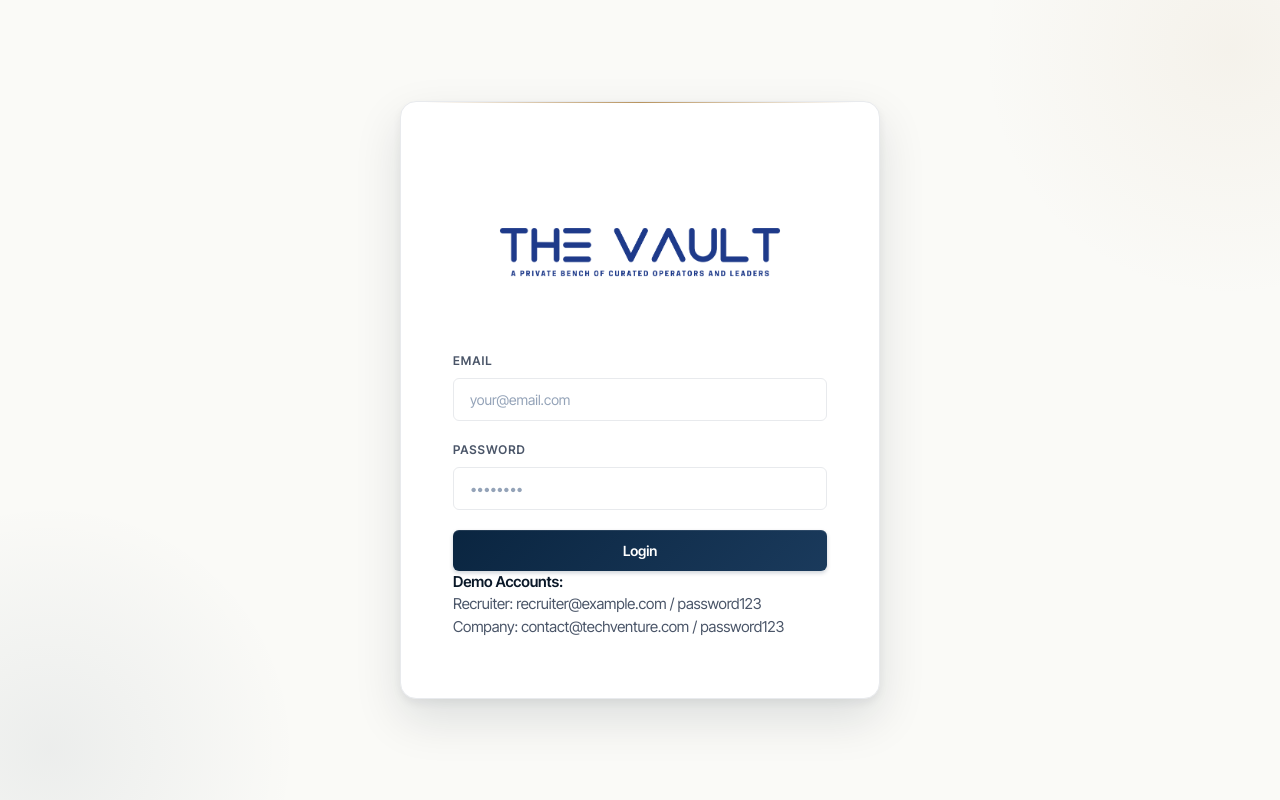
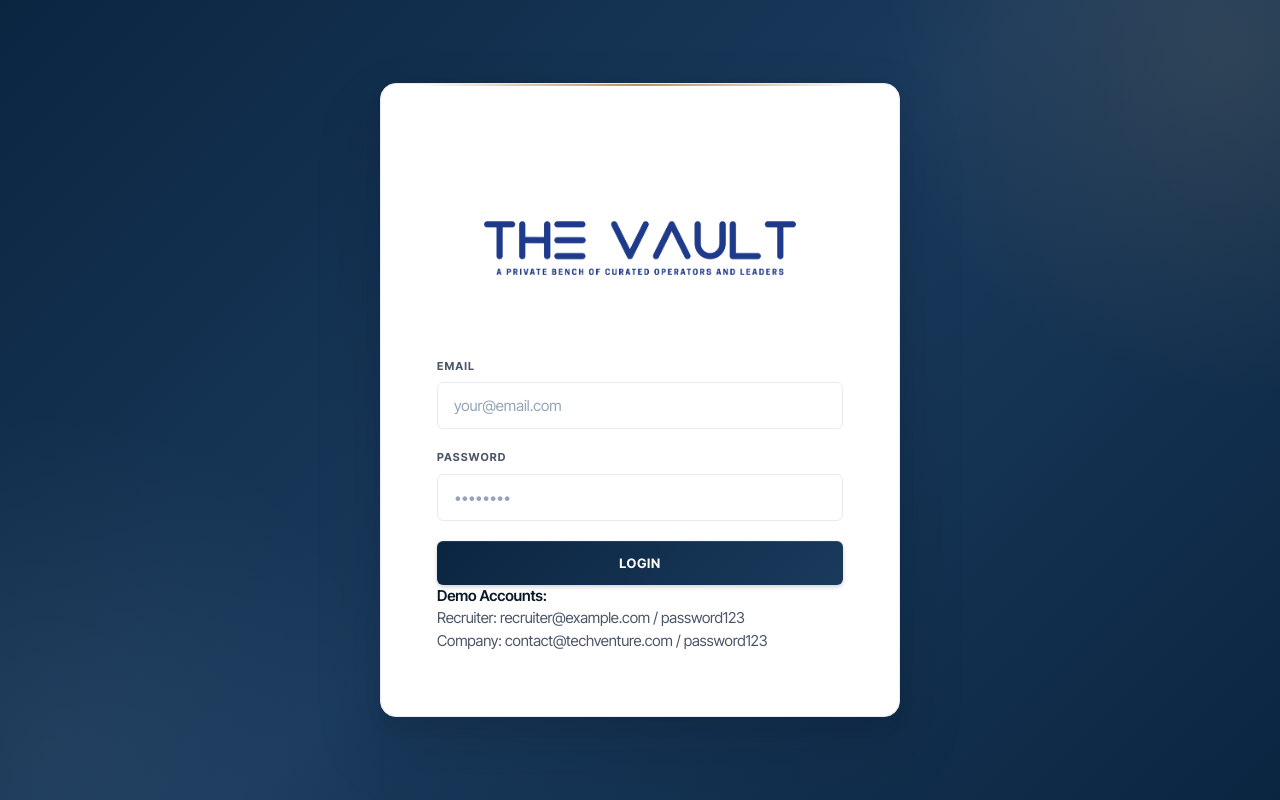
Before and after one commit to nathaliespree-source/vc-platform-frontend, a React (Create React App) app: page /login in a window 1280 px wide. Built offline with nearby package versions, Linux system fonts and the light colour scheme.

Commit message:
Premium design: navy gradient login background, larger logo, no serifs

```diff
--- a/src/App.css
+++ b/src/App.css
@@ -1,7 +1,7 @@
-@import url('https://fonts.googleapis.com/css2?family=Instrument+Serif:ital@0;1&family=Inter+Tight:wght@400;500;600;700;800&display=swap');
+@import url('https://fonts.googleapis.com/css2?family=Inter+Tight:wght@400;500;600;700;800;900&display=swap');
 
 :root {
-  --color-bg: #FAFAF7;
+  --color-bg: #F8F8F5;
   --color-surface: #FFFFFF;
   --color-surface-alt: #F4F4F0;
   --color-text: #0A1828;
@@ -21,10 +21,10 @@
   --shadow-sm: 0 2px 8px rgba(10,24,40,0.06), 0 1px 2px rgba(10,24,40,0.04);
   --shadow-md: 0 8px 24px rgba(10,24,40,0.08), 0 2px 4px rgba(10,24,40,0.04);
   --shadow-lg: 0 20px 48px rgba(10,24,40,0.12), 0 4px 8px rgba(10,24,40,0.06);
+  --shadow-xl: 0 32px 64px rgba(10,24,40,0.18), 0 8px 16px rgba(10,24,40,0.08);
   --radius-sm: 6px;
   --radius-md: 10px;
   --radius-lg: 16px;
-  --gradient-subtle: linear-gradient(180deg, #FFFFFF 0%, #FAFAF7 100%);
   --gradient-accent: linear-gradient(135deg, #0A2540 0%, #1A3A5C 100%);
 }
 
@@ -37,55 +37,140 @@ body {
   font-size: 15px;
   line-height: 1.5;
   -webkit-font-smoothing: antialiased;
-  letter-spacing: -0.01em;
-  background-image:
-    radial-gradient(at 20% 0%, rgba(184,148,95,0.04) 0px, transparent 50%),
-    radial-gradient(at 80% 100%, rgba(10,37,64,0.04) 0px, transparent 50%);
-  background-attachment: fixed;
+  letter-spacing: -0.011em;
 }
 
-h1 { font-family: 'Instrument Serif', serif; font-size: 42px; font-weight: 400; letter-spacing: -0.02em; line-height: 1.05; color: var(--color-text); }
-h2 { font-family: 'Instrument Serif', serif; font-size: 28px; font-weight: 400; letter-spacing: -0.01em; line-height: 1.15; color: var(--color-text); }
-h3 { font-size: 16px; font-weight: 600; letter-spacing: -0.01em; color: var(--color-text); }
+h1 { font-family: 'Inter Tight', sans-serif; font-size: 36px; font-weight: 800; letter-spacing: -0.035em; line-height: 1.1; color: var(--color-text); }
+h2 { font-family: 'Inter Tight', sans-serif; font-size: 22px; font-weight: 700; letter-spacing: -0.025em; line-height: 1.2; color: var(--color-text); }
+h3 { font-family: 'Inter Tight', sans-serif; font-size: 16px; font-weight: 700; letter-spacing: -0.015em; color: var(--color-text); }
 
-.login-container { min-height: 100vh; display: flex; align-items: center; justify-content: center; padding: 24px; background: var(--color-bg); position: relative; overflow: hidden; }
-.login-container::before { content: ''; position: absolute; top: -200px; right: -200px; width: 500px; height: 500px; background: radial-gradient(circle, rgba(184,148,95,0.08) 0%, transparent 70%); pointer-events: none; }
-.login-container::after { content: ''; position: absolute; bottom: -200px; left: -200px; width: 500px; height: 500px; background: radial-gradient(circle, rgba(10,37,64,0.06) 0%, transparent 70%); pointer-events: none; }
-.login-box { background: var(--color-surface); border: 1px solid var(--color-border); border-radius: var(--radius-lg); padding: 60px 52px; width: 100%; max-width: 480px; box-shadow: var(--shadow-lg); position: relative; }
-.login-box::before { content: ''; position: absolute; top: 0; left: 24px; right: 24px; height: 1px; background: linear-gradient(90deg, transparent 0%, var(--color-gold) 50%, transparent 100%); }
+/* Login Page - Premium Split Layout */
+.login-container {
+  min-height: 100vh;
+  display: flex;
+  align-items: center;
+  justify-content: center;
+  padding: 24px;
+  background: linear-gradient(135deg, #0A2540 0%, #1A3A5C 50%, #0A2540 100%);
+  position: relative;
+  overflow: hidden;
+}
+.login-container::before {
+  content: '';
+  position: absolute;
+  top: -300px;
+  right: -300px;
+  width: 700px;
+  height: 700px;
+  background: radial-gradient(circle, rgba(184,148,95,0.15) 0%, transparent 70%);
+  pointer-events: none;
+}
+.login-container::after {
+  content: '';
+  position: absolute;
+  bottom: -300px;
+  left: -300px;
+  width: 700px;
+  height: 700px;
+  background: radial-gradient(circle, rgba(255,255,255,0.05) 0%, transparent 70%);
+  pointer-events: none;
+}
+.login-box {
+  background: var(--color-surface);
+  border: 1px solid var(--color-border);
+  border-radius: var(--radius-lg);
+  padding: 64px 56px;
+  width: 100%;
+  max-width: 520px;
+  box-shadow: var(--shadow-xl);
+  position: relative;
+  z-index: 1;
+}
+.login-box::before {
+  content: '';
+  position: absolute;
+  top: 0;
+  left: 32px;
+  right: 32px;
+  height: 2px;
+  background: linear-gradient(90deg, transparent 0%, var(--color-gold) 50%, transparent 100%);
+}
 .login-box h1 { display: none; }
-.login-box img { display: block; margin: 0 auto 44px; max-height: 180px; width: auto; }
+.login-box img {
+  display: block;
+  margin: 0 auto 48px;
+  max-height: 240px;
+  width: auto;
+}
 .login-box form { display: flex; flex-direction: column; gap: 20px; }
 
 .form-group { display: flex; flex-direction: column; gap: 8px; }
-.form-group label { font-size: 12px; font-weight: 600; color: var(--color-text-secondary); text-transform: uppercase; letter-spacing: 0.08em; }
+.form-group label { font-size: 11px; font-weight: 700; color: var(--color-text-secondary); text-transform: uppercase; letter-spacing: 0.1em; }
 
-input, textarea, select { width: 100%; padding: 12px 16px; border: 1px solid var(--color-border); border-radius: var(--radius-sm); font-family: inherit; font-size: 14px; background: var(--color-surface); color: var(--color-text); transition: all 0.2s ease; }
+input, textarea, select {
+  width: 100%;
+  padding: 13px 16px;
+  border: 1px solid var(--color-border);
+  border-radius: var(--radius-sm);
+  font-family: inherit;
+  font-size: 15px;
+  background: var(--color-surface);
+  color: var(--color-text);
+  transition: all 0.2s ease;
+  font-weight: 500;
+}
 input:hover, textarea:hover, select:hover { border-color: var(--color-border-strong); }
 input:focus, textarea:focus, select:focus { outline: none; border-color: var(--color-accent); box-shadow: 0 0 0 4px rgba(10,37,64,0.08); }
-input::placeholder { color: var(--color-text-tertiary); }
+input::placeholder { color: var(--color-text-tertiary); font-weight: 400; }
 textarea { resize: vertical; min-height: 100px; font-family: inherit; }
 
-.btn-primary { background: var(--gradient-accent); color: white; border: none; padding: 12px 24px; border-radius: var(--radius-sm); font-family: inherit; font-size: 14px; font-weight: 600; cursor: pointer; transition: all 0.2s ease; letter-spacing: -0.01em; box-shadow: 0 2px 4px rgba(10,37,64,0.2), inset 0 1px 0 rgba(255,255,255,0.1); position: relative; }
-.btn-primary:hover { transform: translateY(-1px); box-shadow: 0 6px 16px rgba(10,37,64,0.25), inset 0 1px 0 rgba(255,255,255,0.15); }
-.btn-primary:active { transform: translateY(0); }
+.btn-primary {
+  background: var(--gradient-accent);
+  color: white;
+  border: none;
+  padding: 14px 28px;
+  border-radius: var(--radius-sm);
+  font-family: inherit;
+  font-size: 14px;
+  font-weight: 700;
+  cursor: pointer;
+  transition: all 0.2s ease;
+  letter-spacing: -0.01em;
+  box-shadow: 0 2px 4px rgba(10,37,64,0.2), inset 0 1px 0 rgba(255,255,255,0.1);
+  text-transform: uppercase;
+  letter-spacing: 0.05em;
+  font-size: 13px;
+}
+.btn-primary:hover { transform: translateY(-1px); box-shadow: 0 8px 20px rgba(10,37,64,0.3), inset 0 1px 0 rgba(255,255,255,0.15); }
 .btn-primary:disabled { opacity: 0.5; cursor: not-allowed; transform: none; }
 
-.btn-secondary { background: var(--color-surface); color: var(--color-text); border: 1px solid var(--color-border); padding: 12px 24px; border-radius: var(--radius-sm); font-family: inherit; font-size: 14px; font-weight: 600; cursor: pointer; transition: all 0.2s ease; box-shadow: var(--shadow-xs); }
+.btn-secondary { background: var(--color-surface); color: var(--color-text); border: 1px solid var(--color-border); padding: 14px 28px; border-radius: var(--radius-sm); font-family: inherit; font-size: 13px; font-weight: 700; cursor: pointer; transition: all 0.2s ease; box-shadow: var(--shadow-xs); text-transform: uppercase; letter-spacing: 0.05em; }
 .btn-secondary:hover { border-color: var(--color-border-strong); background: var(--color-surface-alt); transform: translateY(-1px); box-shadow: var(--shadow-sm); }
 
-.btn-danger { background: var(--color-danger); color: white; border: none; padding: 12px 24px; border-radius: var(--radius-sm); font-family: inherit; font-size: 14px; font-weight: 600; cursor: pointer; transition: all 0.2s ease; }
+.btn-danger { background: var(--color-danger); color: white; border: none; padding: 14px 28px; border-radius: var(--radius-sm); font-family: inherit; font-size: 13px; font-weight: 700; cursor: pointer; transition: all 0.2s ease; text-transform: uppercase; letter-spacing: 0.05em; }
 .btn-danger:hover { transform: translateY(-1px); }
-.btn-sm { padding: 8px 16px; font-size: 13px; }
+.btn-sm { padding: 8px 16px; font-size: 12px; }
 
-.navbar { background: rgba(255,255,255,0.92); backdrop-filter: blur(20px); -webkit-backdrop-filter: blur(20px); border-bottom: 1px solid var(--color-border); padding: 14px 48px; display: flex; align-items: center; justify-content: space-between; position: sticky; top: 0; z-index: 100; }
+.navbar {
+  background: rgba(255,255,255,0.92);
+  backdrop-filter: blur(20px);
+  -webkit-backdrop-filter: blur(20px);
+  border-bottom: 1px solid var(--color-border);
+  padding: 14px 48px;
+  display: flex;
+  align-items: center;
+  justify-content: space-between;
+  position: sticky;
+  top: 0;
+  z-index: 100;
+}
 .nav-brand img { height: 52px; }
 .nav-links { display: flex; align-items: center; gap: 2px; }
-.nav-links a { color: var(--color-text-secondary); text-decoration: none; padding: 10px 18px; border-radius: var(--radius-sm); font-size: 14px; font-weight: 500; transition: all 0.2s ease; position: relative; }
+.nav-links a { color: var(--color-text-secondary); text-decoration: none; padding: 10px 18px; border-radius: var(--radius-sm); font-size: 14px; font-weight: 600; transition: all 0.2s ease; position: relative; letter-spacing: -0.01em; }
 .nav-links a:hover { color: var(--color-accent); }
-.nav-links a.active { color: var(--color-accent); font-weight: 600; }
+.nav-links a.active { color: var(--color-accent); }
 .nav-links a.active::after { content: ''; position: absolute; bottom: -15px; left: 18px; right: 18px; height: 2px; background: var(--color-accent); border-radius: 2px; }
-.btn-logout { background: transparent; color: var(--color-text-secondary); border: 1px solid var(--color-border); padding: 8px 18px; border-radius: var(--radius-sm); cursor: pointer; font-size: 13px; font-weight: 500; font-family: inherit; transition: all 0.2s ease; margin-left: 16px; }
+.btn-logout { background: transparent; color: var(--color-text-secondary); border: 1px solid var(--color-border); padding: 8px 18px; border-radius: var(--radius-sm); cursor: pointer; font-size: 13px; font-weight: 600; font-family: inherit; transition: all 0.2s ease; margin-left: 16px; }
 .btn-logout:hover { color: var(--color-danger); border-color: var(--color-danger); background: var(--color-danger-bg); }
 
 .dashboard { max-width: 1280px; margin: 0 auto; padding: 56px 48px; }
@@ -97,11 +182,11 @@ textarea { resize: vertical; min-height: 100px; font-family: inherit; }
 .stat-card::before { content: ''; position: absolute; top: 0; left: 0; right: 0; height: 3px; background: linear-gradient(90deg, var(--color-accent) 0%, var(--color-gold) 100%); opacity: 0; transition: opacity 0.3s ease; }
 .stat-card:hover { border-color: var(--color-border-strong); transform: translateY(-3px); box-shadow: var(--shadow-md); }
 .stat-card:hover::before { opacity: 1; }
-.stat-value { font-family: 'Instrument Serif', serif; font-size: 56px; font-weight: 400; letter-spacing: -0.03em; margin-bottom: 8px; line-height: 1; color: var(--color-accent); }
-.stat-label { font-size: 12px; color: var(--color-text-secondary); font-weight: 600; text-transform: uppercase; letter-spacing: 0.08em; }
+.stat-value { font-family: 'Inter Tight', sans-serif; font-size: 48px; font-weight: 800; letter-spacing: -0.04em; margin-bottom: 8px; line-height: 1; color: var(--color-accent); }
+.stat-label { font-size: 11px; color: var(--color-text-secondary); font-weight: 700; text-transform: uppercase; letter-spacing: 0.1em; }
 
 .section { background: var(--color-surface); border: 1px solid var(--color-border); border-radius: var(--radius-md); padding: 36px; margin-bottom: 24px; box-shadow: var(--shadow-xs); }
-.section-header { display: flex; justify-content: space-between; align-items: center; margin-bottom: 32px; padding-bottom: 24px; border-bottom: 1px solid var(--color-border); }
+.section-header { display: flex; justify-content: space-between; align-items: center; margin-bottom: 28px; padding-bottom: 20px; border-bottom: 1px solid var(--color-border); }
 .section-header h2 { margin: 0; }
 
 .jobs-list, .recommendations-list { display: flex; flex-direction: column; gap: 16px; }
@@ -113,7 +198,7 @@ textarea { resize: vertical; min-height: 100px; font-family: inherit; }
 
 .badge-urgent { background: var(--color-danger-bg); color: var(--color-danger); padding: 5px 12px; border-radius: 100px; font-size: 11px; font-weight: 700; text-transform: uppercase; letter-spacing: 0.08em; }
 .badge-open, .badge-active { background: var(--color-success-bg); color: var(--color-success); padding: 5px 12px; border-radius: 100px; font-size: 11px; font-weight: 700; text-transform: uppercase; letter-spacing: 0.08em; }
-.badge-draft { background: #F4F4F0; color: var(--color-text-secondary); padding: 5px 12px; border-radius: 100px; font-size: 11px; font-weight: 700; text-transform: uppercase; letter-spacing: 0.08em; border: 1px solid var(--color-border); }
+.badge-draft { background: var(--color-surface-alt); color: var(--color-text-secondary); padding: 5px 12px; border-radius: 100px; font-size: 11px; font-weight: 700; text-transform: uppercase; letter-spacing: 0.08em; border: 1px solid var(--color-border); }
 .badge-submitted { background: var(--color-accent-light); color: var(--color-accent); padding: 5px 12px; border-radius: 100px; font-size: 11px; font-weight: 700; text-transform: uppercase; letter-spacing: 0.08em; }
 
 .error-message { background: var(--color-danger-bg); color: var(--color-danger); padding: 14px 16px; border-radius: var(--radius-sm); font-size: 14px; border: 1px solid rgba(185,28,28,0.15); }
```
